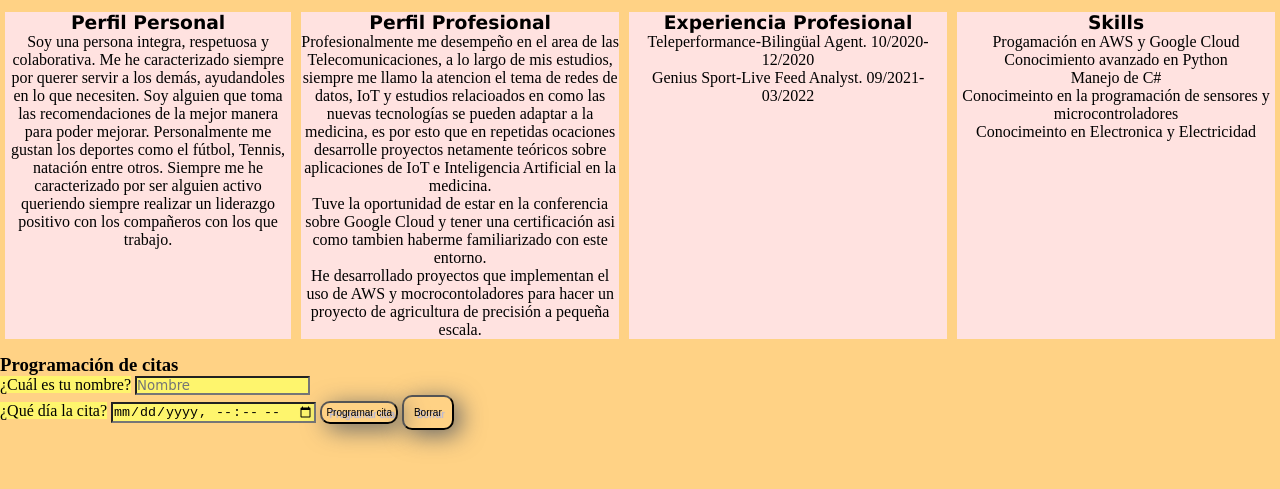
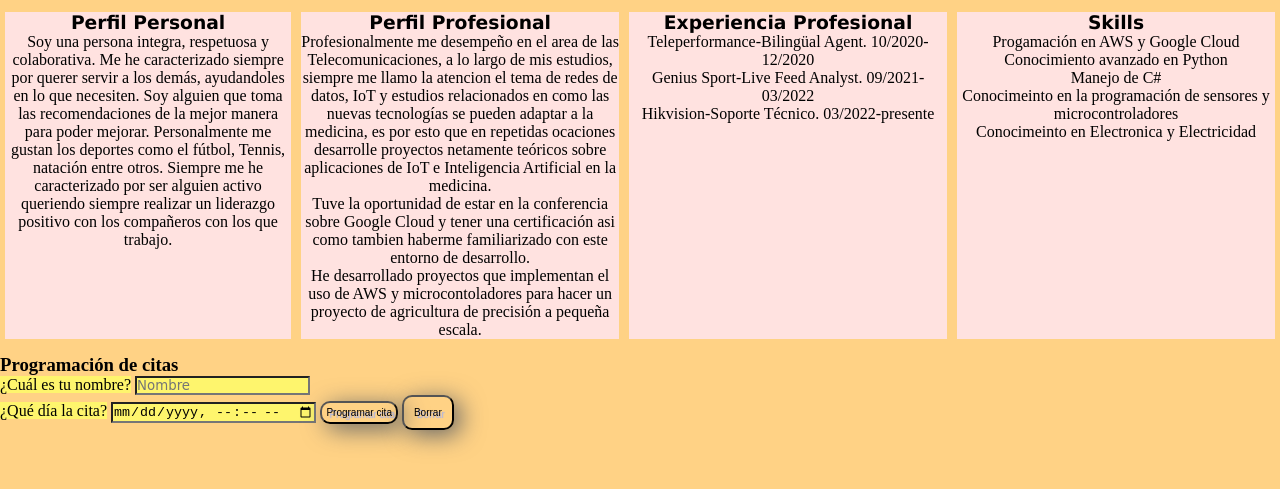
Before and after one commit to JuanMManuel/Portafolio, a plain HTML site: page index.html in a window 1280 px wide. Shown: the part 237-726 px from the top of the page. Drawn offline with Linux system fonts and the light colour scheme.

Commit message:
se hace cambios esteticos y organizacion de la redaccion

```diff
--- a/index.html
+++ b/index.html
@@ -74,14 +74,14 @@
                   <h3 class="subtitulo">Perfil Profesional</h3>
                     <p class="descripcion">Profesionalmente me desempeño en el area de las Telecomunicaciones, a lo largo
                     de mis estudios, siempre me llamo la atencion el tema de redes de datos,
-                    IoT y estudios relacioados en como las nuevas tecnologías se pueden adaptar a la medicina, es por esto
+                    IoT y estudios relacionados en como las nuevas tecnologías se pueden adaptar a la medicina, es por esto
                     que en repetidas ocaciones desarrolle proyectos netamente teóricos sobre aplicaciones de IoT e Inteligencia
                     Artificial en la medicina.
                     <br>
                     Tuve la oportunidad de estar en la conferencia sobre Google Cloud y tener una certificación asi como
-                    tambien haberme familiarizado con este entorno.
+                    tambien haberme familiarizado con este entorno de desarrollo.
                     <br>
-                    He desarrollado proyectos que implementan el uso de AWS y mocrocontoladores
+                    He desarrollado proyectos que implementan el uso de AWS y microcontoladores
                     para hacer un proyecto de agricultura de precisión a pequeña escala.
                     </p>
                 </div>
@@ -93,6 +93,7 @@
 
                         <p>Teleperformance-Bilingüal Agent. 10/2020-12/2020 </p>
                         <p> Genius Sport-Live Feed Analyst. 09/2021-03/2022</p>
+                        <p>Hikvision-Soporte Técnico. 03/2022-presente</p>
 
                 </div>
 
```
